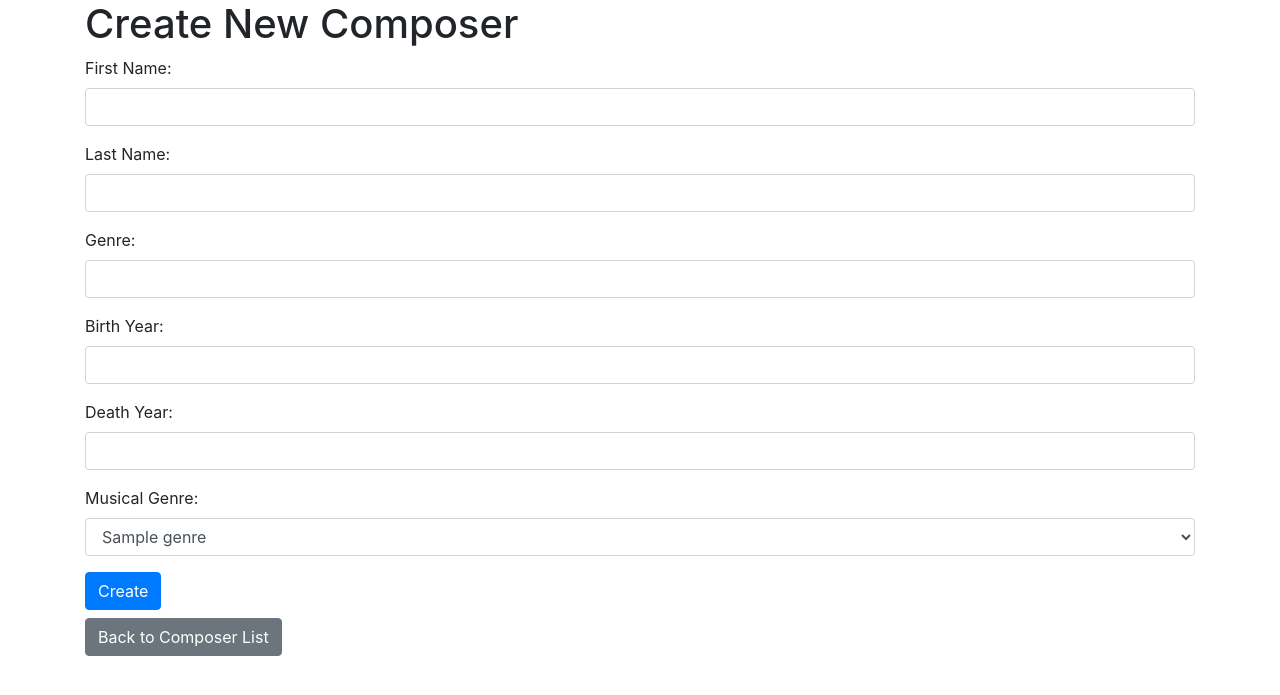
After one commit to monteiroo21/BD, a Flask app: template projeto/project_code/code/bd-project/templates/composer_create.html in a window 1280 px wide. The commit adds this page. Shown: the top 695 px of the page. Run offline with Flask 3, Linux system fonts and the light colour scheme; the template is opened without the code that fills it: most values are stand-ins (such as "Sample title", 1, 10 or a date in 2020); some libraries are stand-ins or nearby versions.

Commit message:
add composer

```diff
--- a/projeto/project_code/code/bd-project/app.py
+++ b/projeto/project_code/code/bd-project/app.py
@@ -188,6 +188,28 @@ def composer_search():
     composers = composer.search_composer(query)
     return render_template("composer_list.html", composers=composers)
 
+@app.route("/composer-create", methods=["GET", "POST"])
+def new_composer_create():
+    if request.method == "POST":
+        fname = request.form.get("fname")
+        lname = request.form.get("lname")
+        genre = request.form.get("genre")
+        birthYear = request.form.get("birthYear")
+        deathYear = request.form.get("deathYear")
+        genre_name = request.form.get("genre_name")
+
+        new_details = Composer(0, fname, lname, genre, birthYear, deathYear, genre_name)
+
+        try:
+            composer.create_composer(new_details)
+            flash("Composer created successfully!")
+            return redirect(url_for('base'))  # Redirecionar para a página principal
+        except ValueError as e:
+            return render_template("composer_create.html", genres=composer.list_genres(), error=str(e))
+
+    genres = composer.list_genres()
+    return render_template("composer_create.html", genres=genres)
+
 @app.route("/editor-list", methods=["GET"])
 def editor_list():
     editors = editor.list_editor()
--- /dev/null
+++ b/projeto/project_code/code/bd-project/templates/composer_create.html
@@ -0,0 +1,57 @@
+<!DOCTYPE html>
+<html lang="en">
+
+<head>
+    <meta charset="UTF-8">
+    <meta name="viewport" content="width=device-width, initial-scale=1.0">
+    <title>Create Composer</title>
+    <link rel="stylesheet" href="https://stackpath.bootstrapcdn.com/bootstrap/4.3.1/css/bootstrap.min.css">
+    <script>
+        window.onload = function () {
+            var error = "{{ error }}";
+            if (error) {
+                alert(error);
+            }
+        };
+    </script>
+</head>
+
+<body>
+    <div class="container">
+        <h1>Create New Composer</h1>
+        <form method="post" action="/composer-create">
+            <div class="form-group">
+                <label for="fname">First Name:</label>
+                <input type="text" class="form-control" id="fname" name="fname" required>
+            </div>
+            <div class="form-group">
+                <label for="lname">Last Name:</label>
+                <input type="text" class="form-control" id="lname" name="lname" required>
+            </div>
+            <div class="form-group">
+                <label for="genre">Genre:</label>
+                <input type="text" class="form-control" id="genre" name="genre" required>
+            </div>
+            <div class="form-group">
+                <label for="birthYear">Birth Year:</label>
+                <input type="number" class="form-control" id="birthYear" name="birthYear" required>
+            </div>
+            <div class="form-group">
+                <label for="deathYear">Death Year:</label>
+                <input type="number" class="form-control" id="deathYear" name="deathYear">
+            </div>
+            <div class="form-group">
+                <label for="genre_name">Musical Genre:</label>
+                <select class="form-control" id="genre_name" name="genre_name" required>
+                    {% for genre in genres %}
+                    <option value="{{ genre }}">{{ genre }}</option>
+                    {% endfor %}
+                </select>
+            </div>
+            <button type="submit" class="btn btn-primary">Create</button>
+        </form>
+        <a href="{{ url_for('base') }}" class="btn btn-secondary mt-2">Back to Composer List</a>
+    </div>
+</body>
+
+</html>
--- a/projeto/project_code/code/bd-project/templates/index.html
+++ b/projeto/project_code/code/bd-project/templates/index.html
@@ -208,7 +208,7 @@
             <button type="submit">Search</button>
             <button hx-get="/composer-list" hx-target="#composer-container" hx-swap="innerHTML">Update Composer
                 List</button>
-            <button class="top-button" hx-get="composer" hx-swap="innerHTML" hx-target="#content">New</button>
+                <a href="{{ url_for('new_composer_create') }}" class="btn btn-success">New</a>
         </form>
 
         <form id="search-editor" style="display: none;" hx-get="/editor-search" hx-target="#editor-container"
```
Also changed, not shown: projeto/project_code/code/bd-project/bd_project/composer.py (+26 -4 lines), projeto/project_code/functions.sql (+33 -0 lines), 1 other file.
